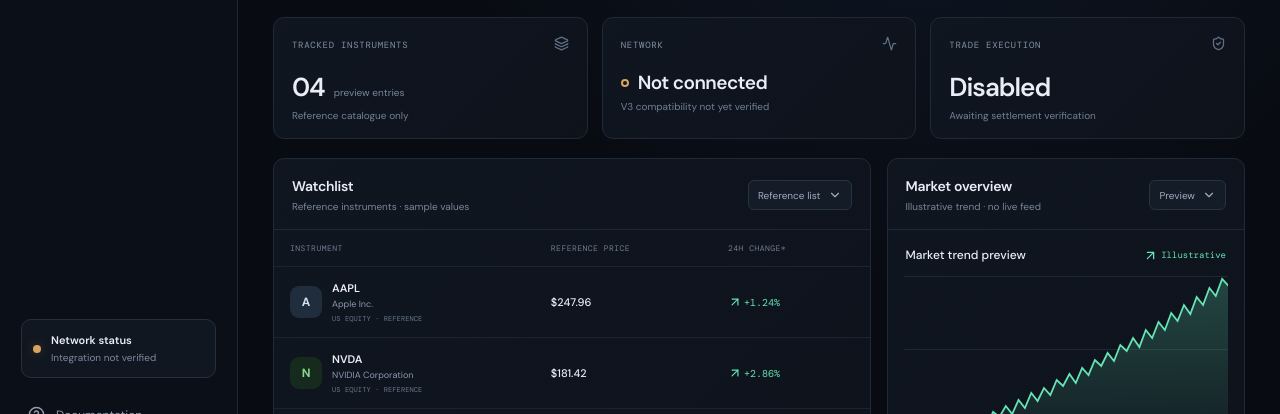
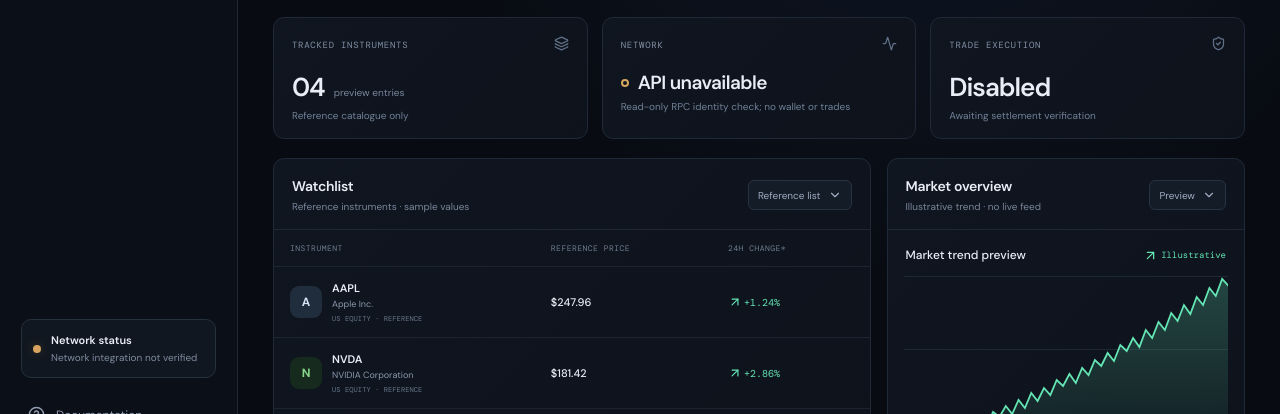
Before and after one commit to Investorquab/PASTX, a React (Vite) app in the folder apps/web/: page / in a window 1280 px wide. Shown: the part 300-714 px from the top of the page. Built offline with nearby package versions, Linux system fonts and the light colour scheme; no server answers.

Commit message:
feat(web): show live read-only Portaldot RPC status

```diff
--- a/apps/web/src/App.tsx
+++ b/apps/web/src/App.tsx
@@ -1,4 +1,5 @@
-import { useMemo, useState } from "react";
+import { useEffect, useMemo, useState } from "react";
+import { getChainStatus, type ChainStatus } from "./api";
 import {
   Activity,
   ArrowDownRight,
@@ -51,6 +52,43 @@ function MiniChart() {
 
 function App() {
   const [searchTerm, setSearchTerm] = useState("");
+  const [chainStatus, setChainStatus] = useState<ChainStatus | null>(null);
+  const [chainStatusError, setChainStatusError] = useState(false);
+
+  useEffect(() => {
+    let active = true;
+    getChainStatus()
+      .then((status) => {
+        if (active) setChainStatus(status);
+      })
+      .catch(() => {
+        if (active) setChainStatusError(true);
+      });
+    return () => {
+      active = false;
+    };
+  }, []);
+
+  const chainStatusLabel = chainStatus
+    ? ({
+        not_configured: "RPC not configured",
+        unreachable: "RPC unreachable",
+        wrong_network: "Wrong network",
+        verified: "Chain ID verified"
+      } as const)[chainStatus.status]
+    : chainStatusError
+      ? "API unavailable"
+      : "Checking RPC…";
+  const chainStatusDetail = chainStatus?.status === "verified"
+    ? "Read-only identity check; settlement unverified"
+    : chainStatus?.status === "wrong_network"
+      ? `Expected chain ID ${chainStatus.expectedChainId}; received ${chainStatus.chainId}`
+      : chainStatus?.status === "unreachable"
+        ? "Configured RPC did not respond"
+        : chainStatus?.status === "not_configured"
+          ? `Expected EVM chain ID ${chainStatus.expectedChainId}`
+          : "Network integration not verified";
+
   const visibleMarkets = useMemo(() => {
     const query = searchTerm.trim().toLowerCase();
     if (!query) return referenceMarkets;
@@ -77,7 +115,7 @@ function App() {
         <div className="sidebar-bottom">
           <div className="network-card">
             <span className="network-dot" />
-            <div><strong>Network status</strong><small>Integration not verified</small></div>
+            <div><strong>Network status</strong><small>{chainStatusDetail}</small></div>
           </div>
           <a className="nav-item muted-link" href="#docs"><CircleHelp size={17} /> Documentation</a>
           <div className="sidebar-foot">PASTX PREVIEW <span>v0.1.0</span></div>
@@ -116,8 +154,8 @@ function App() {
           </article>
           <article className="summary-card">
             <div className="card-label">NETWORK <span className="tiny-icon"><Activity size={15} /></span></div>
-            <div className="summary-value network-value"><span className="status-ring" /> Not connected</div>
-            <div className="summary-note">V3 compatibility not yet verified</div>
+            <div className="summary-value network-value"><span className="status-ring" /> {chainStatusLabel}</div>
+            <div className="summary-note">Read-only RPC identity check; no wallet or trades</div>
           </article>
           <article className="summary-card">
             <div className="card-label">TRADE EXECUTION <span className="tiny-icon"><ShieldCheck size={15} /></span></div>
```
